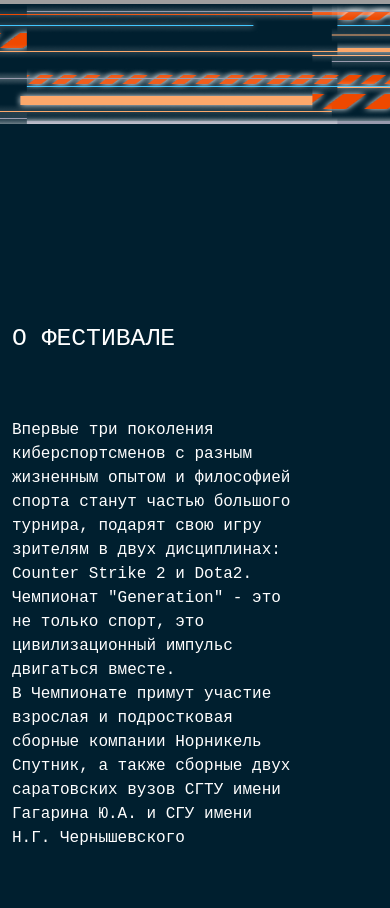
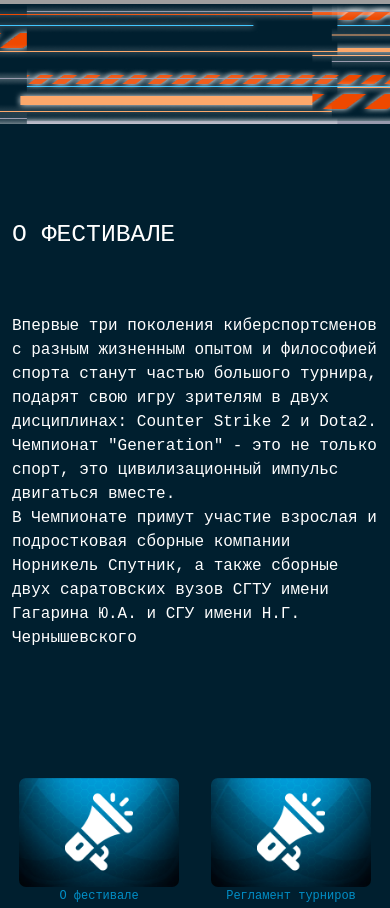
Before and after one commit to EkaterinaP-7/cibersport, a website: page index.html in a window 390 px wide. Shown: the part 840-1748 px from the top of the page. Drawn offline with nearby package versions, Linux system fonts and the light colour scheme; grey boxes are pictures that could not be loaded; a web font is replaced by a local one.

Commit message:
Update style.css отступы

```diff
--- a/css/style.css
+++ b/css/style.css
@@ -1202,6 +1202,16 @@
     }
 
     table {width: 95%;}
+
+    #about {
+	    padding-top: 6rem;
+    }
+    #about > div:first-child {
+	    margin-right: 0;
+    }
+    #event > div > div:last-child {
+	    margin: 1rem;
+    }
 }
 
 
```
